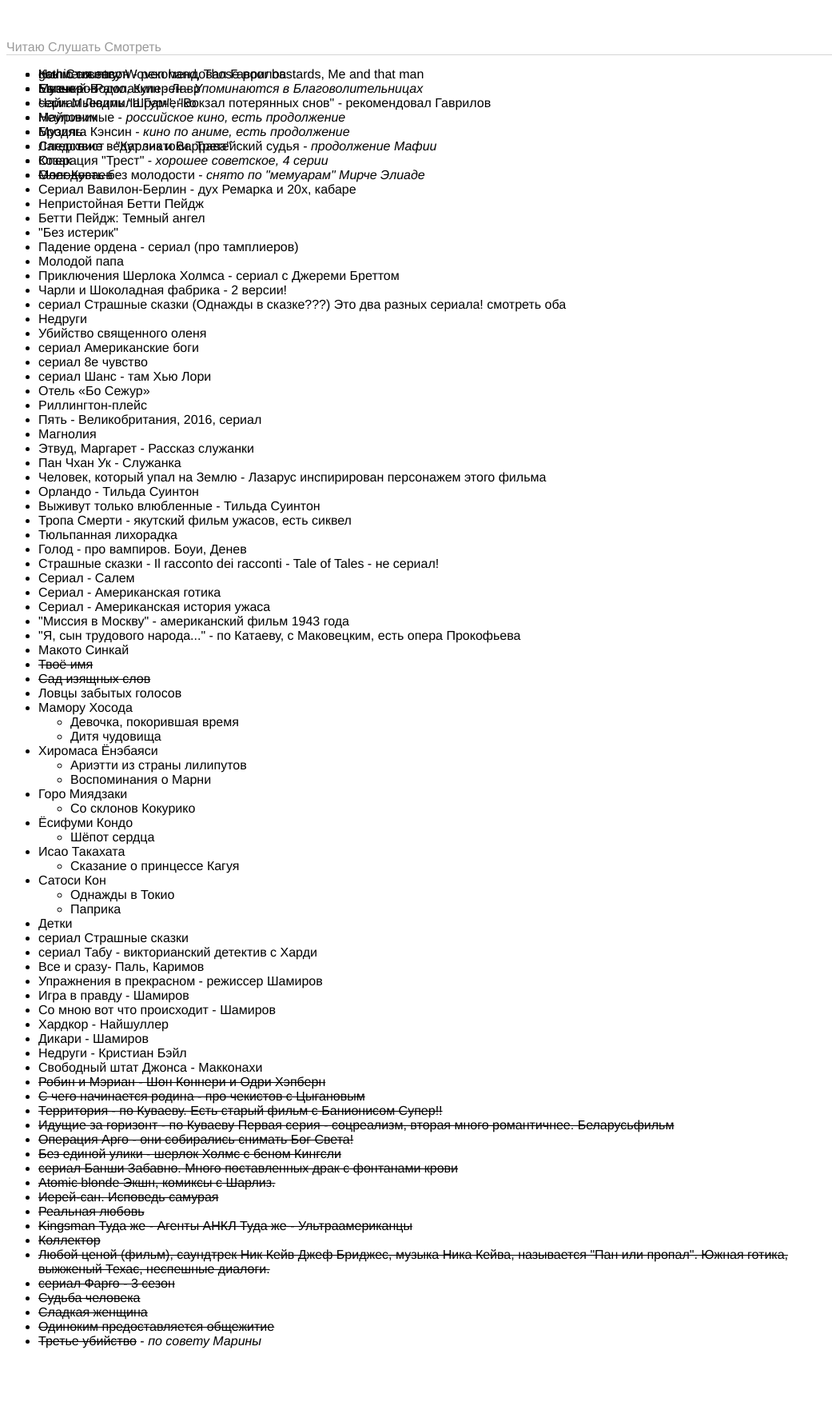
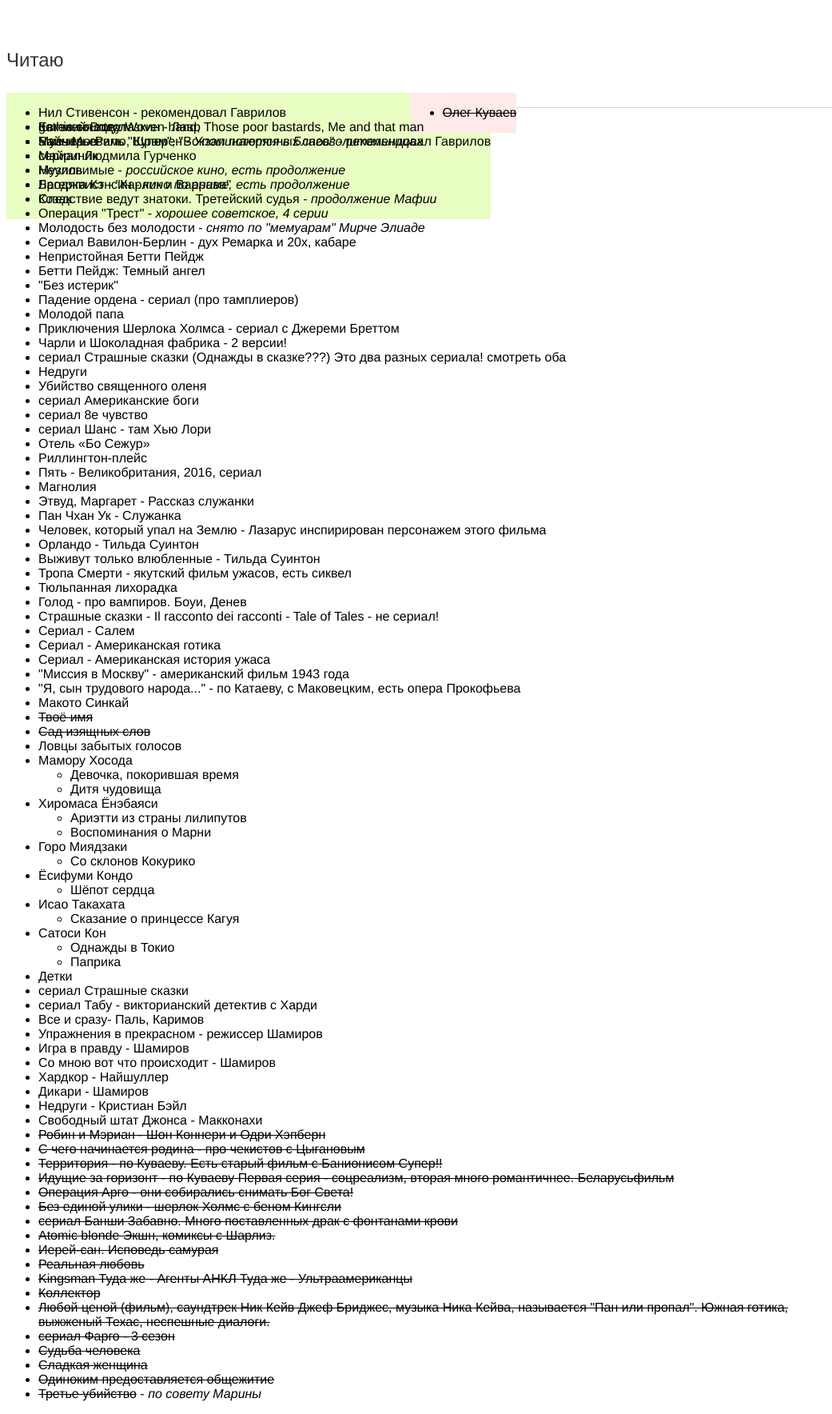
Before and after one commit to hinterlistig/hinterlistig.github.io, a Jekyll site: the page built from index.html, in a window 1280 px wide. Shown: the whole page at 80% size, without its empty margins (0-1041 px from the left). Built offline with Jekyll 4.4.1, drawn with Linux system fonts in a browser that asks for light colours; before the commit the page ends 1702 px from its top, so only the background shows below that.

Commit message:
Update index.html

```diff
--- a/index.html
+++ b/index.html
@@ -5,21 +5,22 @@
 <script src="jquery-3.3.1.min.js"></script>
 <script>
 $(function(){
-    $('a.read_open').click(function(){
+    $('p.read_open').click(function(){
         $('.read').slideToggle();
     });
-    $('a.watch_open').click(function(){
+    $('p.watch_open').click(function(){
         $('.watch').slideToggle();
     });
-    $('a.listen_open').click(function(){
+    $('p.listen_open').click(function(){
         $('.listen').slideToggle();
     });
 
 });
 </script>
 <div class="layout">
-	        <a class='read_open' href="#">Читаю</a>
+	        <p class='read_open' href="#">Читаю</p>
 		<div class="read">
+			<div class="done">
 			<ul>
 				<li>Нил Стивенсон - рекомендовал Гаврилов</li>
 				<li>Евгений Водолазкин - Лавр</li>
@@ -28,8 +29,13 @@
 				<li>Музиль</li>
 				<li>Лагерквист - "Карлик и Варрава"</li>
 				<li>Козак</li>
+			</ul>
+			</div>
+			<div class="undone">
+                        <ul>
 				<li><strike>Олег Куваев</strike></li>
 			</ul>
+			</div>
 		</div>
 		<a class='listen_open' href="#">Слушать</a>
 
```
